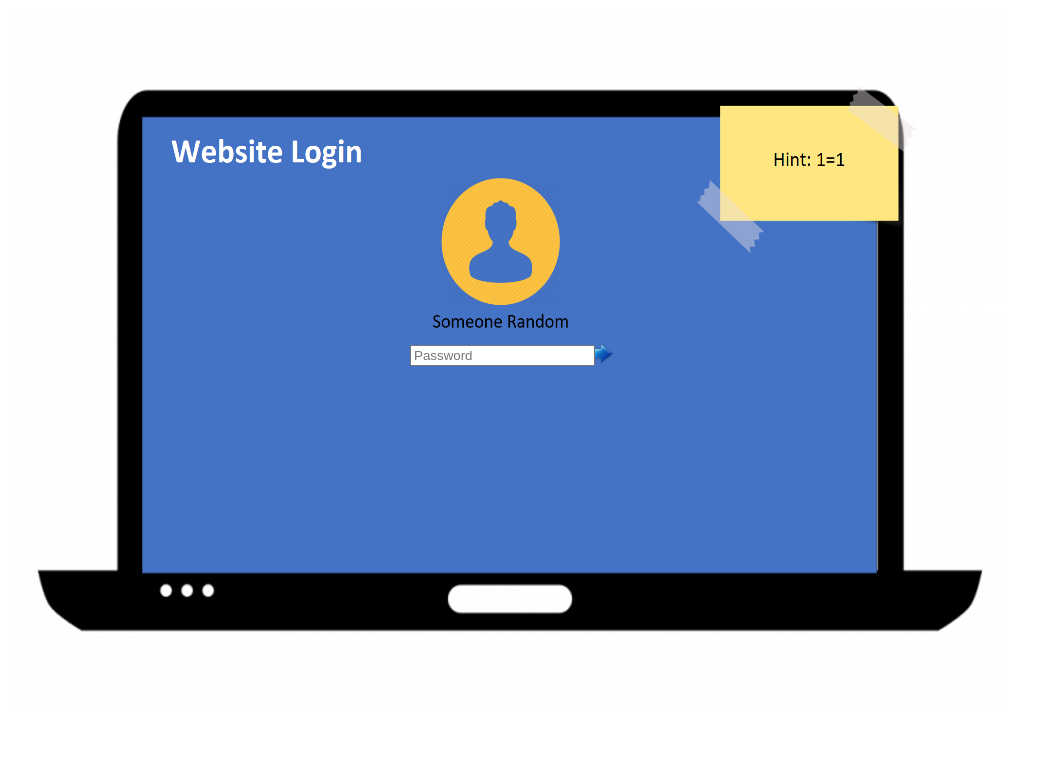
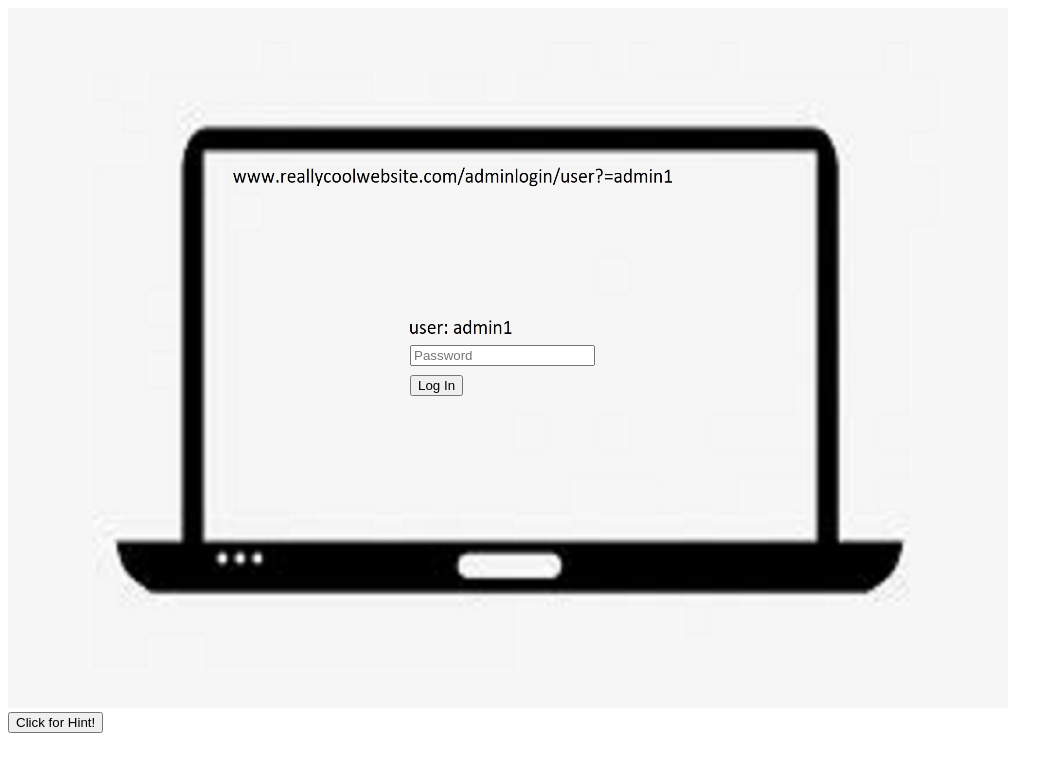
Before and after one commit to jack3664/security_project, a plain HTML site: page website.html in a window 1280 px wide. Shown: the whole page, without its empty margins (0-1038 px from the left). Drawn offline with Linux system fonts and the light colour scheme.

Commit message:
Changed the screen to be different

```diff
--- a/main.js
+++ b/main.js
@@ -16,6 +16,10 @@ function sqlInjection(){
   }
 }
 
+function getHelp(){
+  alert("1=1")
+}
+
 function showAdminPopUp() {
   var response = window.prompt(
     "Requires Admin Password \n(hint: I love da Vigenere! Password-Security)"
--- a/styles.css
+++ b/styles.css
@@ -56,6 +56,13 @@
   width: 50%;
 }
 
+#sqlLogin{
+  position: absolute;
+  position: absolute;
+  top: 375px;
+  left: 410px;
+}
+
 #goto_website {
   position: absolute;
   top: 3000px;
--- a/website.html
+++ b/website.html
@@ -10,10 +10,11 @@
 
 <body>
   <div>
-    <img src="images/website_login_screen.png" height="700" width="1000">
+    <img src="images/logIn.jpg" height="700" width="1000">
     <input type="text" placeholder="Password" id="passwordInput" />
-    <input type="submit" id="passwordSubmit" onclick="sqlInjection()">
+    <input type="submit" id="sqlLogin" onclick="sqlInjection()" value="Log In">
   </div>
+  <button type="button" onclick="getHelp()">Click for Hint!</button>
 </body>
 
 </html>
```
Also changed, not shown: images/logIn.jpg (added).
